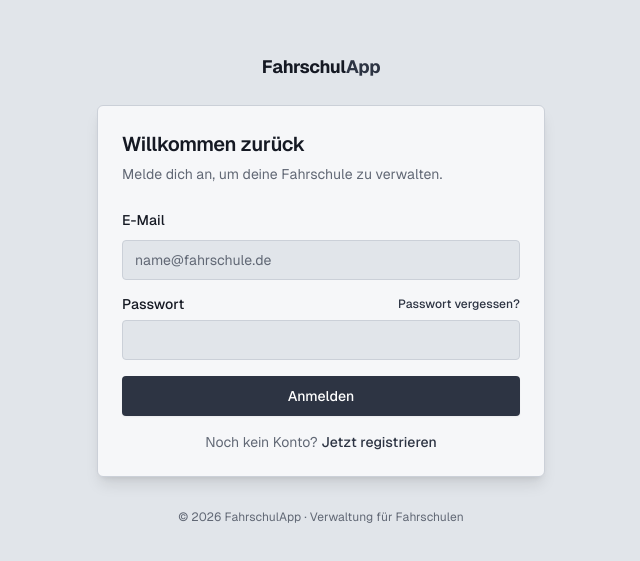
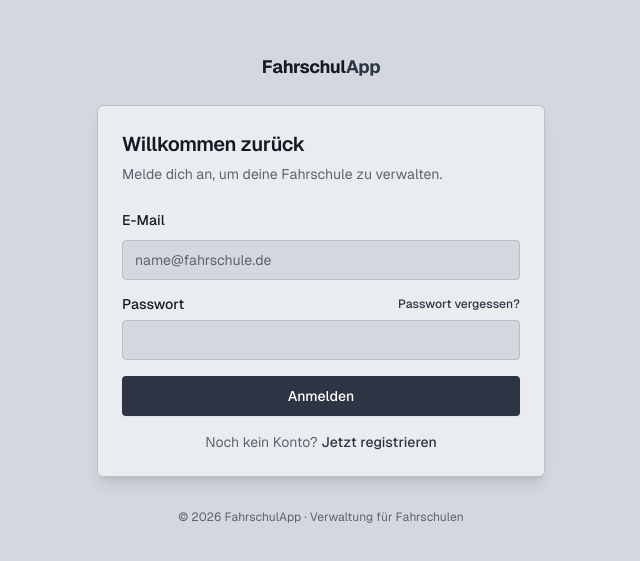
Before and after one commit to meysingtv/naava-media, a Next.js app: page /auth/login in a window 1280 px wide. Shown: the part 111-672 px from the top of the page, without its empty margins (319-959 px from the left). Built offline with nearby package versions, Linux system fonts and the light colour scheme.

Commit message:
Grau deutlich verstärken: Karten klar grau, Canvas dunkler
Flächen sichtbar grau abgestuft statt fast-weiß (Canvas ~85%, Karten ~93%),
damit der rechte Bereich eindeutig grau wirkt.

https://claude.ai/code/session_01SLhREvuLjiee512FKLama7

```diff
--- a/app/globals.css
+++ b/app/globals.css
@@ -5,35 +5,35 @@
 @layer base {
   :root {
     /* =================================================================
-       Modernes, monochromes Grau-Design (kein Rot) – mit abgestufter
-       Flächen-Hierarchie (Canvas dunkler, Karten heller, Zwischentöne).
+       Modernes, monochromes Grau-Design (kein Rot). Flächen bewusst
+       grau abgestuft: Canvas dunkler, Karten heller-grau (nicht weiß).
        Frühere Paletten siehe Git-Historie (Commit f662a37 = Slate-Navy).
        ================================================================= */
 
-    /* Seiten-Canvas: klar erkennbares Grau (kein Weiß) */
-    --background: 217 16% 90%;
+    /* Seiten-Canvas: klares Grau */
+    --background: 216 15% 85%;
     --foreground: 222 24% 11%;
 
-    /* Karten: helles Grau-Weiß – hebt sich vom Canvas ab, aber nicht stark weiß */
-    --card: 214 22% 97%;
+    /* Karten: helles Grau (deutlich kein Weiß) */
+    --card: 214 16% 93%;
     --card-foreground: 222 24% 11%;
 
-    --popover: 214 22% 97%;
+    --popover: 214 16% 94%;
     --popover-foreground: 222 24% 11%;
 
     /* Primär: dunkles Graphit (Buttons, aktive Elemente) */
     --primary: 220 20% 22%;
     --primary-foreground: 0 0% 100%;
 
-    --secondary: 215 14% 88%;
+    --secondary: 214 13% 84%;
     --secondary-foreground: 222 20% 20%;
 
-    /* Zwischenton (Tabellen-Köpfe, Hover-Flächen auf Karten) */
-    --muted: 216 15% 92%;
-    --muted-foreground: 220 9% 42%;
+    /* Zwischenton (Tabellen-Köpfe, Hover-Flächen) */
+    --muted: 215 13% 88%;
+    --muted-foreground: 220 10% 40%;
 
-    /* Akzent: etwas kräftigeres Grau für Hover/Auswahl */
-    --accent: 215 15% 86%;
+    /* Akzent: kräftigeres Grau für Hover/Auswahl */
+    --accent: 214 13% 81%;
     --accent-foreground: 222 20% 20%;
 
     /* Status-Grün */
@@ -44,8 +44,8 @@
     --destructive: 0 72% 50%;
     --destructive-foreground: 0 0% 100%;
 
-    --border: 217 14% 82%;
-    --input: 217 14% 82%;
+    --border: 216 12% 76%;
+    --input: 216 12% 76%;
     --ring: 220 20% 22%;
 
     --radius: 0.375rem;
```
